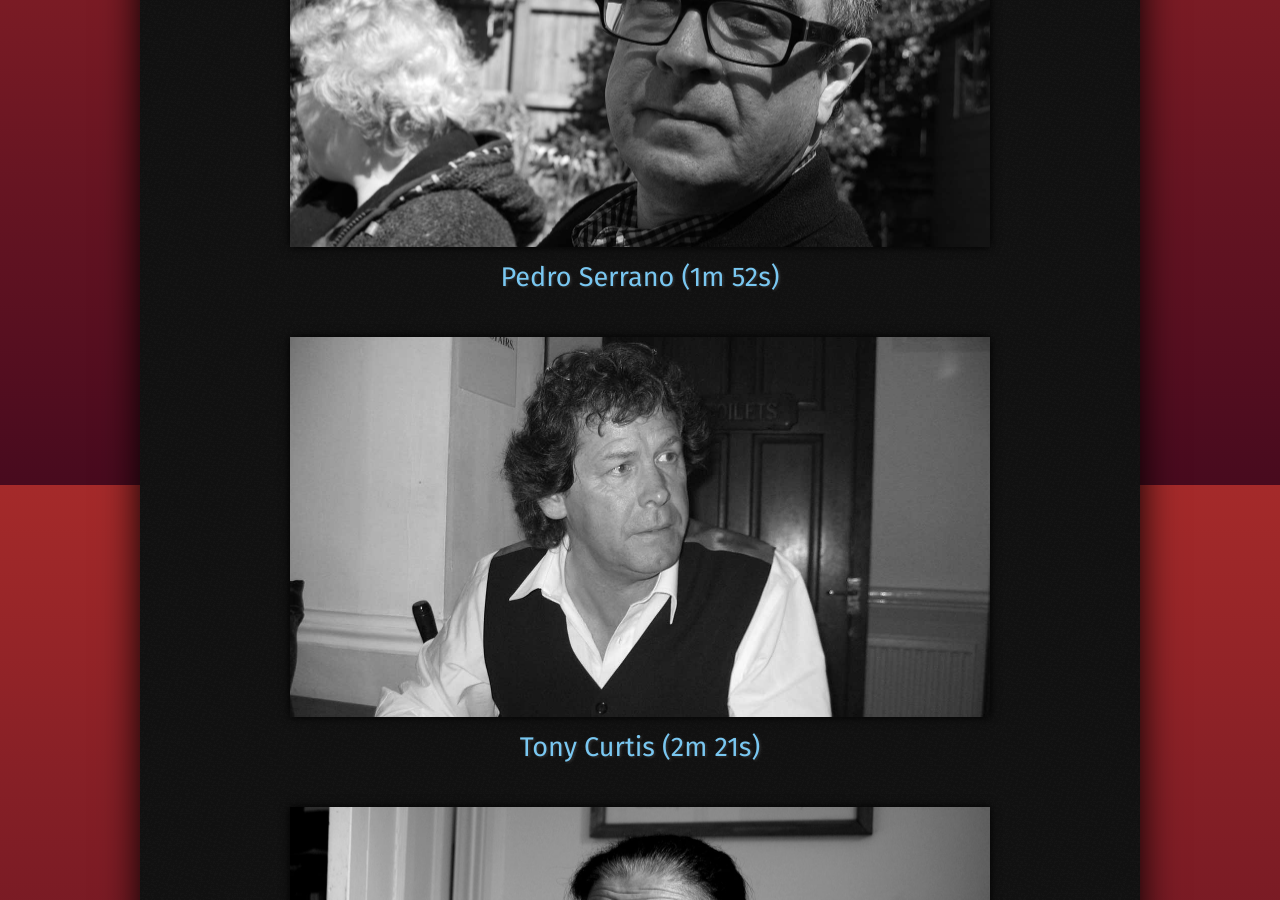
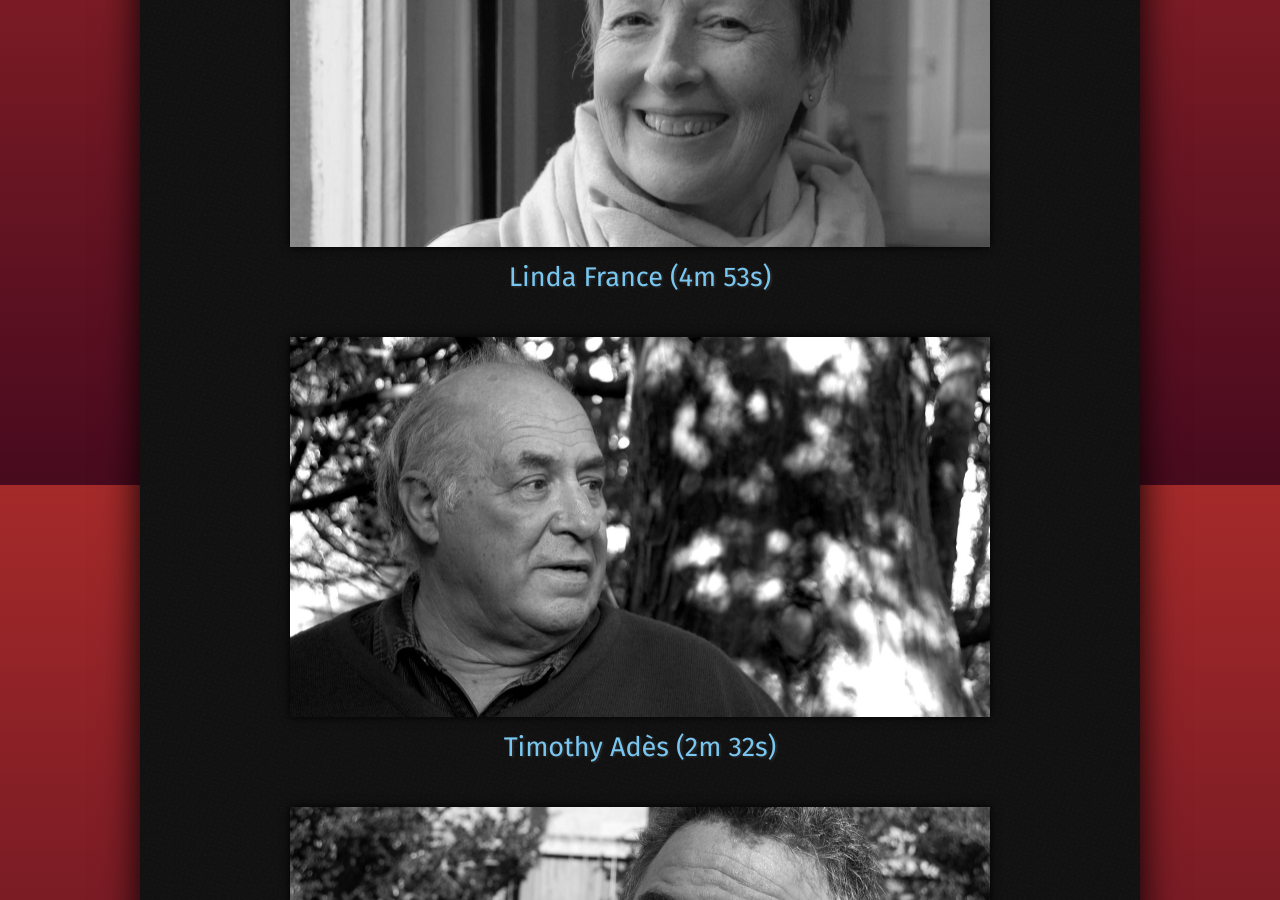
Before and after one commit to Leeds-eBooks/ArcSessions, a Jekyll site: the page built from index.html, in a window 1280 px wide and 900 px high, scrolled down 415 px. Built offline with Jekyll 4.4.1, drawn with Linux system fonts in a browser that asks for light colours.

Commit message:
feat(video): added Linda France & Tim Ades

```diff
--- a/_data/videos.yml
+++ b/_data/videos.yml
@@ -104,3 +104,17 @@
   lastName: Serrano
   date: 2015-11-10
   duration: 1m 52s
+
+- id: 5yqCDTYHQmw
+  firstName: Timothy
+  lastName: Ades
+  firstNameAccents: Timothy
+  lastNameAccents: Adès
+  date: 2016-01-30
+  duration: 2m 32s
+
+- id: yYPcvOrK-B4
+  firstName: Linda
+  lastName: France
+  date: 2016-04-23
+  duration: 4m 53s
```
Also changed, not shown: images/poets/1400/Linda-France.jpg, images/poets/1400/Timothy-Ades.jpg (added), images/poets/700/Linda-France.jpg, images/poets/700/Timothy-Ades.jpg (added), 2 other files.
